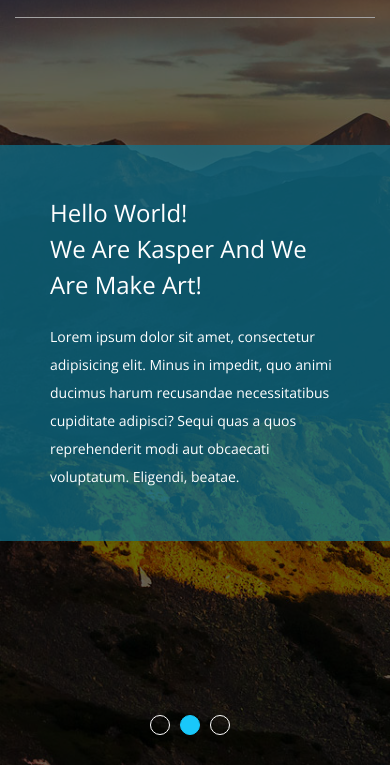
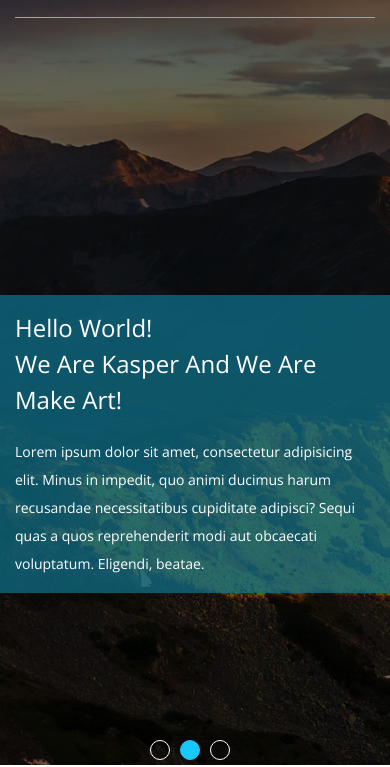
Before and after one commit to O2sa/Kasper-Template, a plain HTML site: page index.html in a window 390 px wide. Shown: the part 79-846 px from the top of the page. Drawn offline with nearby package versions, Linux system fonts and the light colour scheme.

Commit message:
Add a response feature to phone screen

```diff
--- a/CSS/kasper.css
+++ b/CSS/kasper.css
@@ -281,6 +281,8 @@ header nav .form i {
 @media (max-width: 767px) {
     .landing .text {
         width: 100%;
+        padding: 15px;
+        top: 62%;
     }
 
     .landing .text .content {
@@ -322,6 +324,11 @@ header nav .form i {
     display  : flex;
 }
 
+@media (max-width: 767px) {
+    .landing .bullets {
+        bottom : 5px;
+    }
+}
 .landing .bullets li {
     width        : 20px;
     height       : 20px;
```
